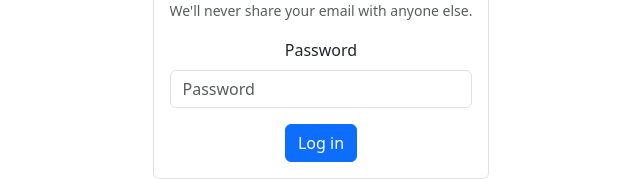
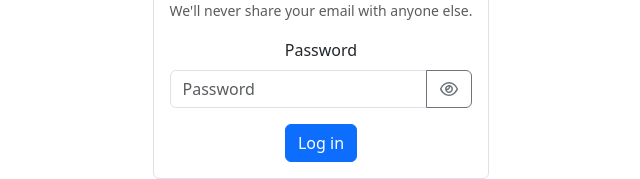
Before and after one commit to Co-App-Team/frontend, a React (Vite) app: page / in a window 1280 px wide. Shown: the part 378-557 px from the top of the page, without its empty margins (319-959 px from the left). Built offline with nearby package versions, Linux system fonts and the light colour scheme.

Commit message:
Add show/hide password button

```diff
--- a/package.json
+++ b/package.json
@@ -21,6 +21,12 @@
     ]
   },
   "dependencies": {
+    "@fortawesome/fontawesome-svg-core": "^7.1.0",
+    "@fortawesome/free-brands-svg-icons": "^7.1.0",
+    "@fortawesome/free-regular-svg-icons": "^7.1.0",
+    "@fortawesome/free-solid-svg-icons": "^7.1.0",
+    "@fortawesome/react-fontawesome": "^3.1.1",
+    "axios": "^1.13.4",
     "bootstrap": "^5.3.8",
     "react": "^19.2.0",
     "react-bootstrap": "^2.10.10",
--- a/src/App.jsx
+++ b/src/App.jsx
@@ -1,6 +1,6 @@
 import './App.css';
-import LoginPage from './components/LoginPage.jsx';
 import { useAuthContext } from './contexts/AuthContext.js';
+import LoginPage from './pages/LoginPage.jsx';
 
 function App() {
   const { isLoggedIn } = useAuthContext();
--- a/src/components/LoginPage.jsx
+++ b/src/pages/LoginPage.jsx
@@ -1,7 +1,9 @@
 import { useContext, useState } from 'react';
-import { Button, Form } from 'react-bootstrap';
+import { Button, Form, InputGroup } from 'react-bootstrap';
 import { login } from '../api/authApi';
 import { AuthContext } from '../contexts/AuthContext';
+import { FontAwesomeIcon } from '@fortawesome/react-fontawesome';
+import { faEye, faEyeSlash } from '@fortawesome/free-regular-svg-icons';
 
 // TODO: Add forgot my password button
 // TODO: Add register button
@@ -17,6 +19,11 @@ const LoginPage = () => {
   const [isEmailValid, setIsEmailValid] = useState(false);
   const [isPasswordValid, setIsPasswordValid] = useState(false);
   const [showError, setShowError] = useState(false);
+  const [showPassword, setShowPassword] = useState(false);
+
+  const togglePasswordVisibility = () => {
+    setShowPassword(!showPassword);
+  };
 
   const submit = async () => {
     if (isEmailValid && isPasswordValid) {
@@ -80,13 +87,24 @@ const LoginPage = () => {
           className="mb-3"
           controlId="formBasicPassword">
           <Form.Label>Password</Form.Label>
+          <InputGroup>
             <Form.Control
-            type="password"
+              type={showPassword ? 'text' : 'password'}
               placeholder="Password"
               onChange={onPasswordChange}
               isInvalid={showError && !isPasswordValid}
               isValid={showError && isPasswordValid}
             />
+            <Button
+              variant="outline-secondary"
+              onClick={togglePasswordVisibility}>
+              {showPassword ? (
+                <FontAwesomeIcon icon={faEyeSlash} />
+              ) : (
+                <FontAwesomeIcon icon={faEye} />
+              )}
+            </Button>
+          </InputGroup>
           <Form.Control.Feedback type="invalid">
             Password must be at least 6 characters long.
           </Form.Control.Feedback>
```
Also changed, not shown: 1 other file (tests, documents, lock files or other folders). Lines whose indentation alone changed are shown as unchanged.
